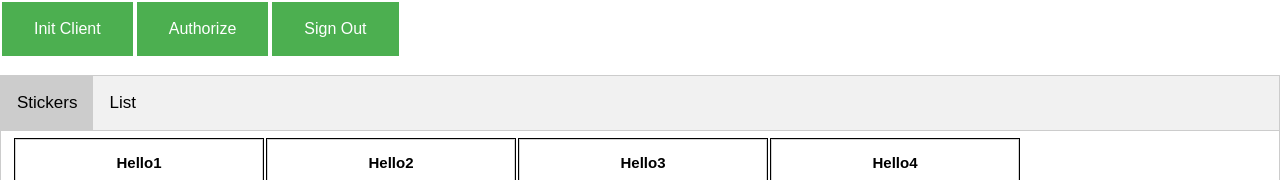
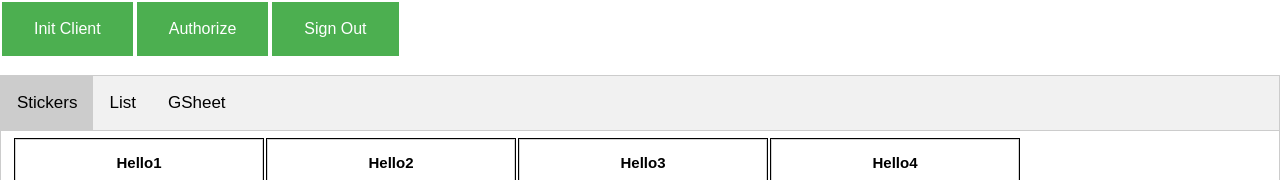
Before and after one commit to fargutvest/WordsStickers, a React (Create React App) app: page / in a window 1280 px wide. Shown: the part 398-578 px from the top of the page. Built offline with nearby package versions, Linux system fonts and the light colour scheme.

Commit message:
added fish of tab gsheet

```diff
--- a/package.json
+++ b/package.json
@@ -16,7 +16,7 @@
       "Ubuntu": "HTTPS=true PORT=8000 react-scripts start",
       "Windows": "set HTTPS=true && set PORT=8000 && react-scripts start"
     },
-    "start": "set HTTPS=true && set PORT=8000 && react-scripts start",
+    "start": "react-scripts start",
     "build": "react-scripts build",
     "test": "react-scripts test --env=jsdom",
     "predeploy": "npm run build",
--- /dev/null
+++ b/src/GSheet.css
@@ -0,0 +1,4 @@
+.gsheet{
+width: 100%;
+height: 100%;
+}
--- /dev/null
+++ b/src/GSheet.js
@@ -0,0 +1,14 @@
+import React, { Component } from 'react';
+import './GSheet.css';
+
+class GSheet extends Component{
+    render () {
+        return(
+            <iframe className = "gsheet"
+            src="https://docs.google.com/spreadsheets/d/e/2PACX-1vT-ytLL4ZqRuAngT0EkfBusGoWnuVwFu_hTt_k55oCoKN8mZxBwCskoit2s8F0gC5vT_aMFpj0OLCvI/pubhtml?widget=true&amp;headers=true">
+            </iframe>
+        )
+    }
+}
+
+export default GSheet
--- a/src/Tabs.js
+++ b/src/Tabs.js
@@ -1,6 +1,7 @@
 import React, { Component } from 'react';
 import Stickers from './Stickers.js';
 import List from './List.js';
+import GSheet from './GSheet.js';
 
 class Tabs extends Component {
     openPage(event) {
@@ -24,6 +25,7 @@ class Tabs extends Component {
 <div className="tab">
 <button className="tablink active" name="Stickers" onClick={this.openPage}>Stickers</button>
 <button className="tablink" name="List" onClick={this.openPage}>List</button>
+<button className="tablink" name="GSheet" onClick={this.openPage}>GSheet</button>
 </div>
 
 <div id="Stickers" className="tabcontent" style= {{display: 'block'}}>
@@ -34,6 +36,10 @@ class Tabs extends Component {
 <List shared_var={this.props.shared_var}/>
 </div>
 
+<div id="GSheet" className="tabcontent" style= {{display: 'none'}} >
+<GSheet/>
+</div>
+
 </div>);
     }
   }
```
